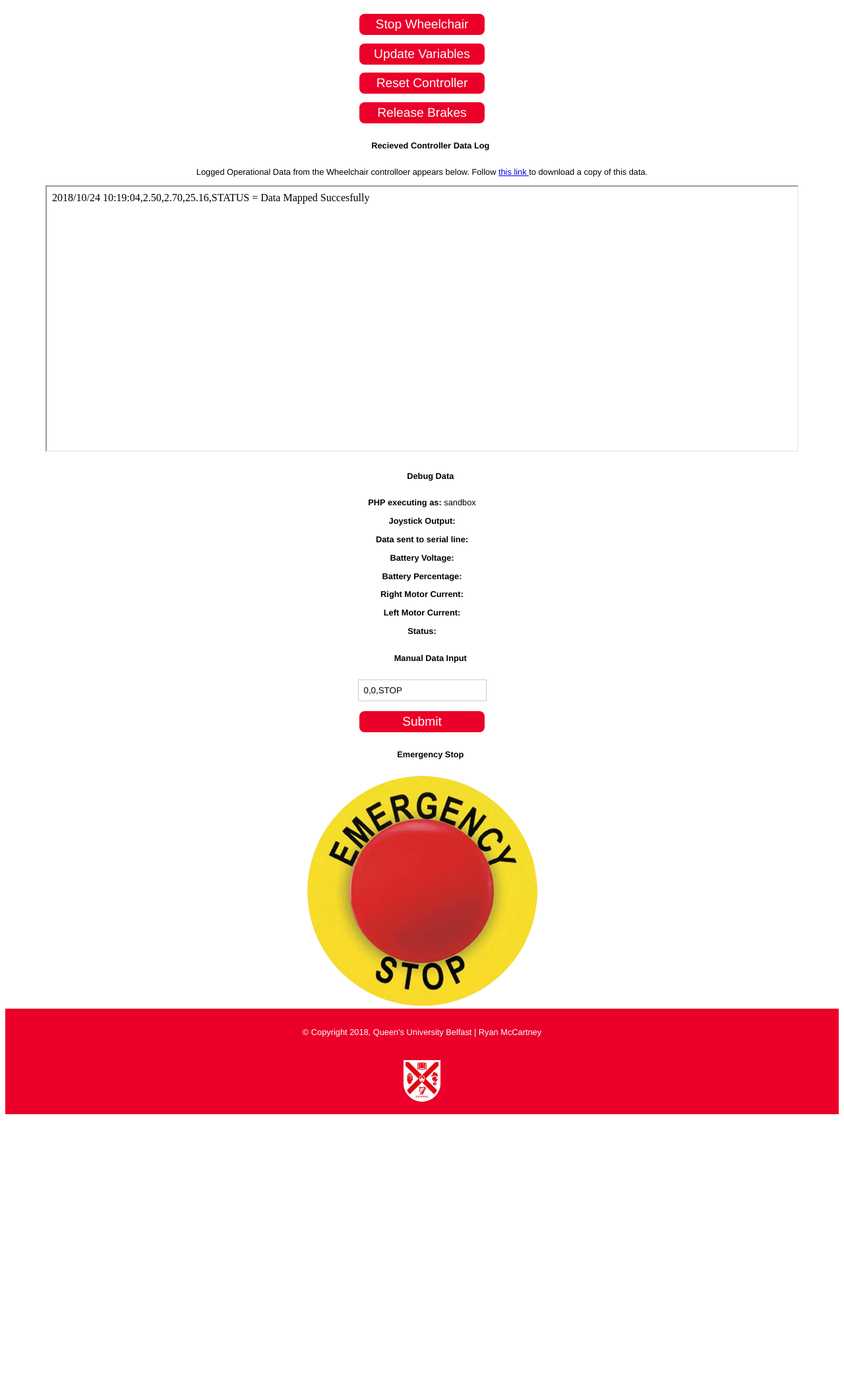
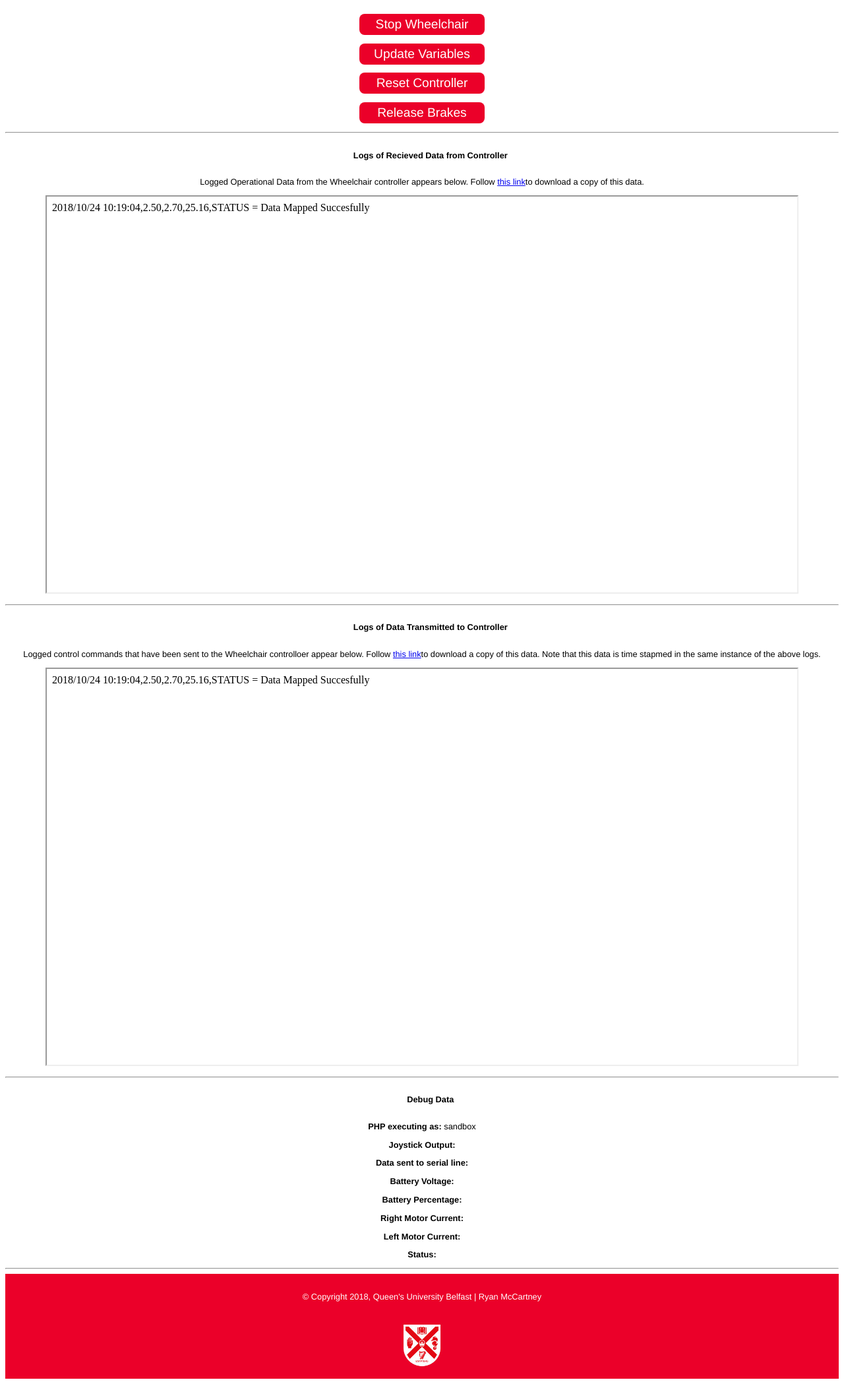
Before and after one commit to ryanmccartney/Autonomous_Electric_Wheelchair, a PHP site: page /stats.php in a window 1280 px wide. Shown: the part 257-2355 px from the top of the page at 66% size. Before the commit the page ends 1946 px from the top, so only its background shows below. Run offline with PHP 8.4, Linux system fonts and the light colour scheme.

Commit message:
Interface Updates

```diff
--- a/html/index.php
+++ b/html/index.php
@@ -36,13 +36,19 @@
 		<p>This project allows full autonomous control of an electric wheelchair. This web interface allows the user to access debug information, issue commands and take manual control of the wheelchair if necessary.</p>
 		<p>See the various sections of this interface for further controls.</p>
 
+		<hr>
+
 		<h3>Live Stream of Wheelchair Enviroment</h3>
 		<div class="stream">
 		<img src="http://xavier.local:8080/?action=stream">
 		</div>
 
+		<hr>
+
 		<h3>Manual Control of Wheelchair</h3>
 		<p>Manual control of the wheelchair is accessible from the menu at the top of this page.</p>
+
+		<hr>
 
 		<h3>Emergency Stop</h3>
 		<img src="media/Emergency Stop Off.png" style="max-width:80%;height:auto;align:center;" alt="" id="emergency" onclick="changeImage();"/>
--- /dev/null
+++ b/html/scripts/transmittedData.txt
@@ -0,0 +1 @@
+2018/10/24 10:19:04,2.50,2.70,25.16,STATUS = Data Mapped Succesfully
--- a/html/stats.php
+++ b/html/stats.php
@@ -60,23 +60,39 @@
 	</form>
 	</p>
 
-	<h3>Recieved Controller Data Log</h3>
+	<hr>
 
-	<p>Logged Operational Data from the Wheelchair controlloer appears below. Follow
-
-	<a href="scripts/receivedData.txt" download>
-	this link
-	</a>
-
-	to download a copy of this data.</p>
+	<h3>Logs of Recieved Data from Controller</h3>
 
 	<p>
-	<div id="logfile">
+	Logged Operational Data from the Wheelchair controller appears below. Follow
+	<a href="scripts/receivedData.txt" download> this link</a>to download a copy of this data.</p>
 
-  	<p><iframe src="scripts/receivedData.txt" frameborder="1" height="400" width="90%"></iframe></p>
+	<p><div id="logfile">
+
+  	<p><iframe src="scripts/receivedData.txt" frameborder="1" height="600" width="90%"></iframe></p>
 
 	</div>
 	</p>
+
+	<hr>
+
+	<h3>Logs of Data Transmitted to Controller</h3>
+
+	<p>
+	Logged control commands that have been sent to the Wheelchair controlloer appear below. Follow
+	<a href="scripts/transmittedData.txt" download> this link</a>to download a copy of this data. Note that this data is time
+	stapmed in the same instance of the above logs.</p>
+
+	<p><div id="logfile">
+
+  	<p><iframe src="scripts/transmittedData.txt" frameborder="1" height="600" width="90%"></iframe></p>
+
+	</div>
+	</p>
+
+	<hr>
+
 
 	<h3>Debug Data</h3>
 
@@ -96,46 +112,7 @@
 
 	<p><b>Status: </b><i id="status"></i></p>
 
-	<h3>Manual Data Input</h3>
-
-	<form  method="get" name="manualEntry" action="scripts/serialSend.php">
-    <input type="text" name="serialData" value="0,0,STOP" >
-	<br>
-    <input type="submit" value="Submit" >
-	</form>
-
-	<h3>Emergency Stop</h3>
-
-	<script>
-		var off = "media/Emergency Stop Off.png";
-		var	on = "media/Emergency Stop On.png";
-		var serialData = "0,0,STOP"
-		var sendData = "scripts/serialSend.php?serialData="+ serialData;
-
-		function changeImage() {
-		{
-			alert(window.document.emergency.src);
-
-			if(document.emergency.src==off){
-				document.emergency.src=on;
-
-				$.ajax({
-					type: "GET",
-					url: sendData,
-					datatype: "text"
-				})
-
-			}
-
-			else if(document.emergency.src==on){
-				document.emergency.src=off;
-			}
-		}
-	</script>
-
-	<img src="media/Emergency Stop Off.png" style="max-width:80%;height:auto;align:center;" alt="" id="emergency" onclick="changeImage();"/>
-
-	<br>
+	<hr>
 
 	<footer>
 
```
Also changed, not shown: html/manual.php (+7 -0 lines), html/scripts/serialSend.php (+9 -3 lines).
